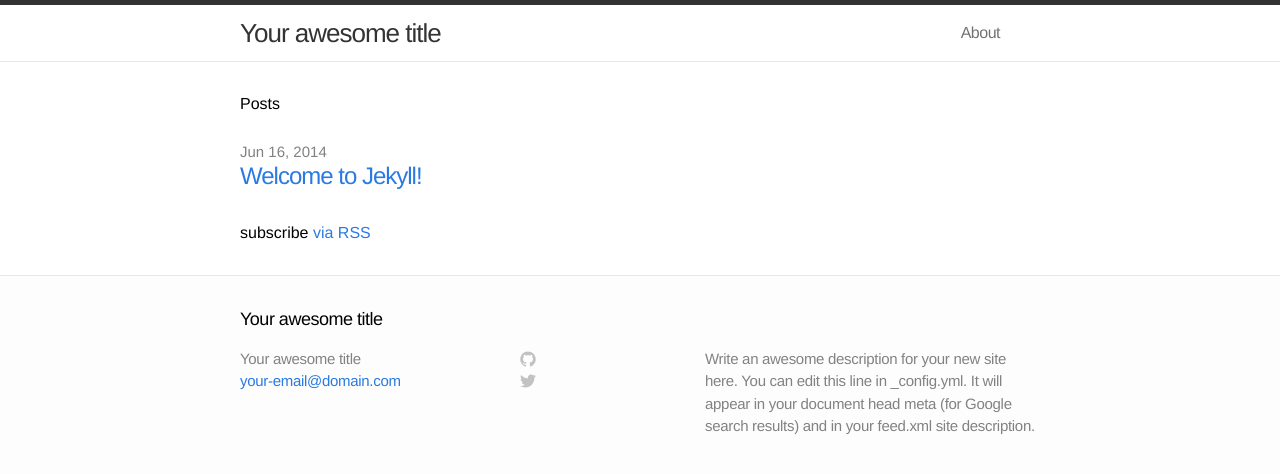
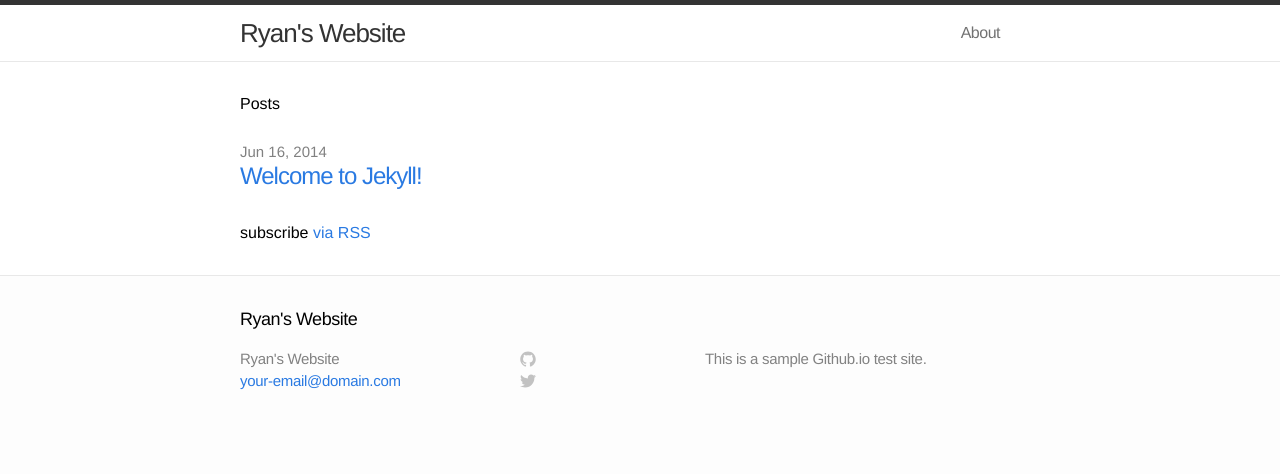
Before and after one commit to riordanr/riordanr.github.io, a Jekyll site: the page built from index.html, in a window 1280 px wide. Shown: the top 474 px of the page. Built offline with Jekyll 4.4.1, drawn with Linux system fonts in a browser that asks for light colours.

Commit message:
Update _config.yml

```diff
--- a/_config.yml
+++ b/_config.yml
@@ -1,7 +1,7 @@
 # Site settings
-title: Your awesome title
+title: Ryan's Website
 email: your-email@domain.com
-description: "Write an awesome description for your new site here. You can edit this line in _config.yml. It will appear in your document head meta (for Google search results) and in your feed.xml site description."
+description: "This is a sample Github.io test site."
 baseurl: ""
 url: "http://yourdomain.com"
 
```
